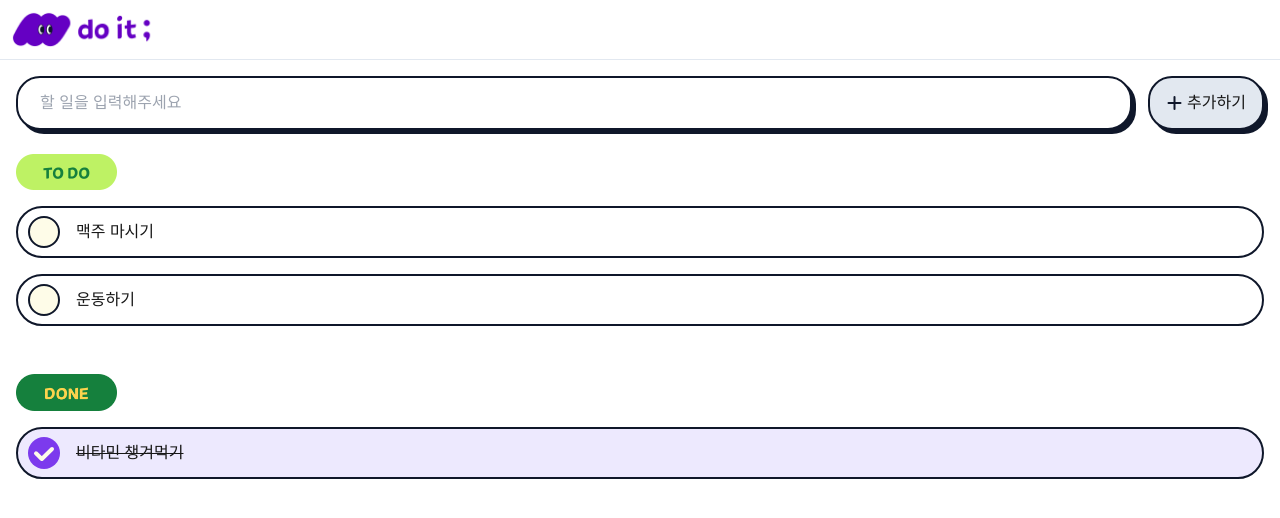
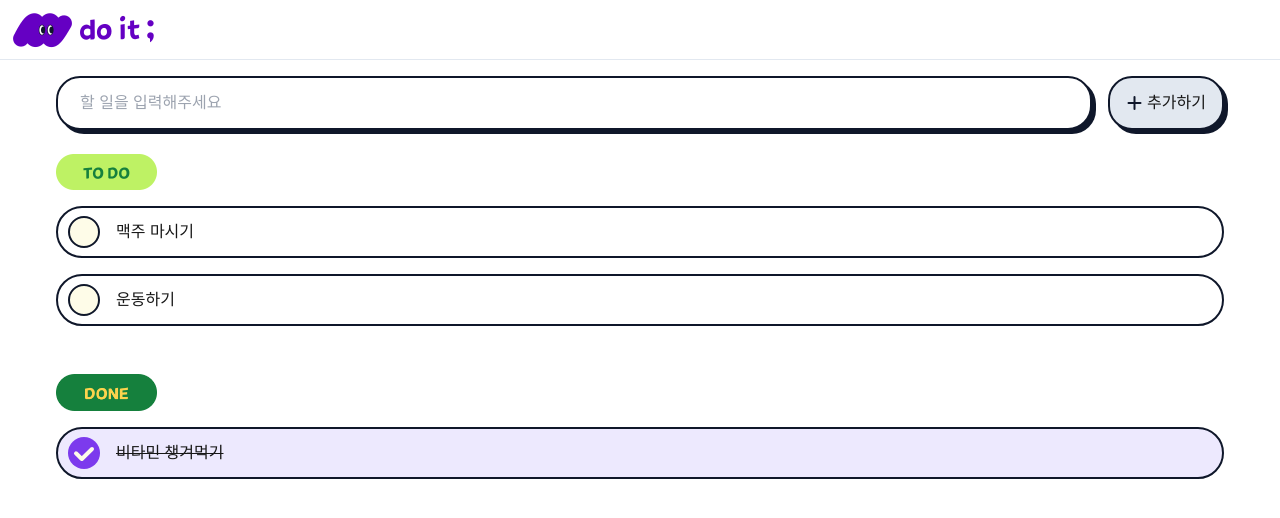
Before and after one commit to e-sum-e/codeit-todolist, a Next.js app: page / in a window 1280 px wide. Shown: the top 518 px of the page. Built offline with nearby package versions, Linux system fonts and the light colour scheme.

Commit message:
:lipstick: home 페이지 - media query 적용

```diff
--- a/src/app/component/GNB.tsx
+++ b/src/app/component/GNB.tsx
@@ -11,27 +11,25 @@ export default function GNB() {
   };
 
   return (
-    <header className={`flex  p-[10px] md h-[60px] border-b border-slate-200`}>
+    <header className={`flex p-[10px] h-[60px] border-b border-slate-200`}>
+      <div className="w-[100%] m-[auto] xl:max-w-[1200px]">
         <button className="md:hidden" onClick={logoClick}>
           <Image
             src="/image/doit-small@2x.png"
             alt="logo"
-          width={0}
-          height={0}
-          sizes="100%"
-          style={{ width: "auto", height: "100%" }}
+            width={71}
+            height={40}
           />
         </button>
-      <button className="hidden md:block xl:ml-[350px]" onClick={logoClick}>
+        <button className="hidden md:block" onClick={logoClick}>
           <Image
             src="/image/doit-large@2x.png"
             alt="logo"
-          width={0}
-          height={0}
-          sizes="100%"
-          style={{ width: "auto", height: "100%" }}
+            width={151}
+            height={40}
           />
         </button>
+      </div>
     </header>
   );
 }
--- a/src/app/layout.tsx
+++ b/src/app/layout.tsx
@@ -16,7 +16,9 @@ export default function RootLayout({
     <html lang="en">
       <body>
         <GNB />
-        <section className="flex flex-col p-[16px]">{children}</section>
+        <section className="flex flex-col m-[auto] p-[16px] xl:px-0 max-w-[1200px]">
+          {children}
+        </section>
       </body>
     </html>
   );
--- a/src/app/page.tsx
+++ b/src/app/page.tsx
@@ -14,7 +14,7 @@ const tempCheckListItems = [
 export default function Home() {
   return (
     <>
-      <div className="flex gap-[8px] md:gap-[16px]">
+      <div className="flex gap-[8px]  md:gap-[16px]">
         <TodoInput />
         <TextButton
           icon={
```
Lines whose indentation alone changed are shown as unchanged.
